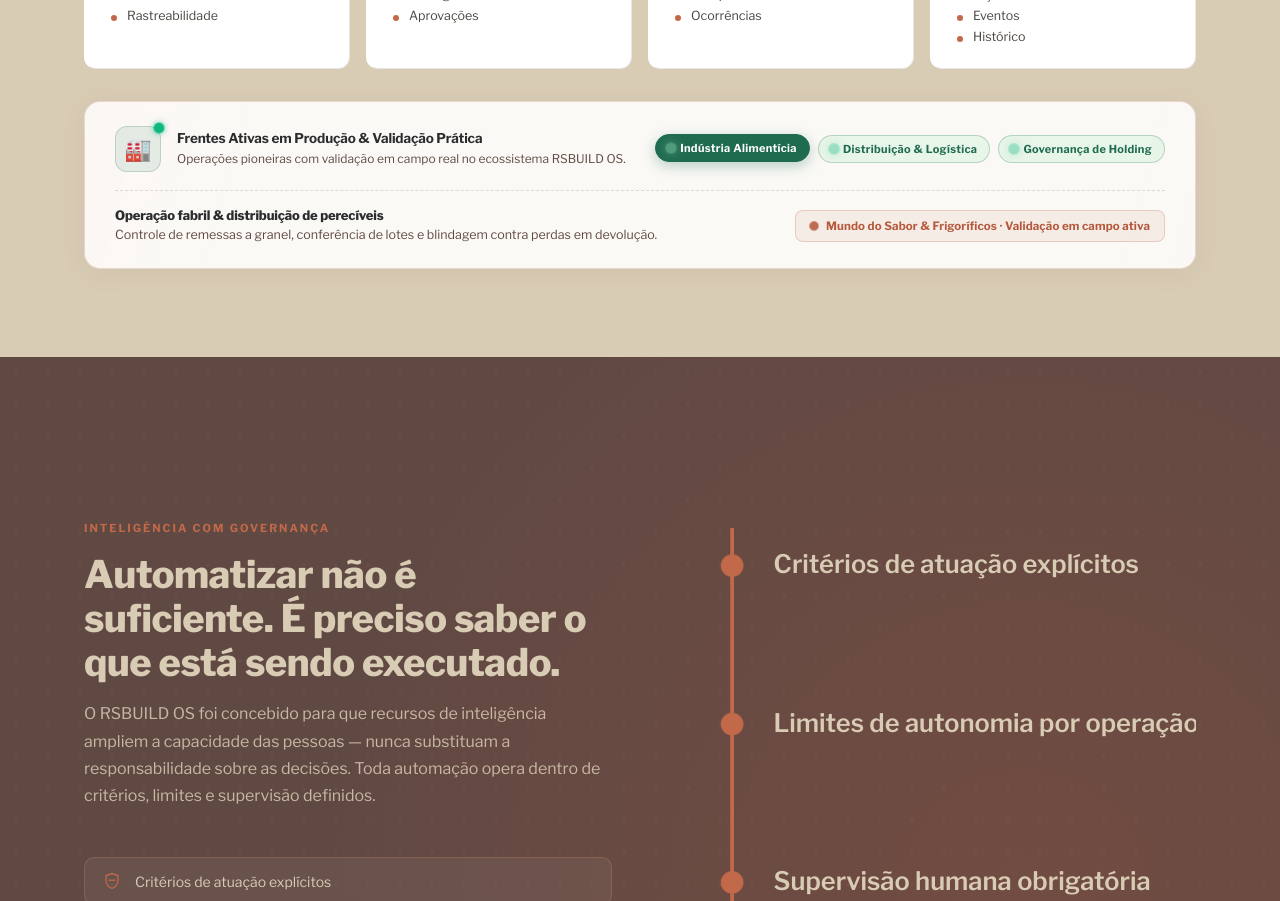
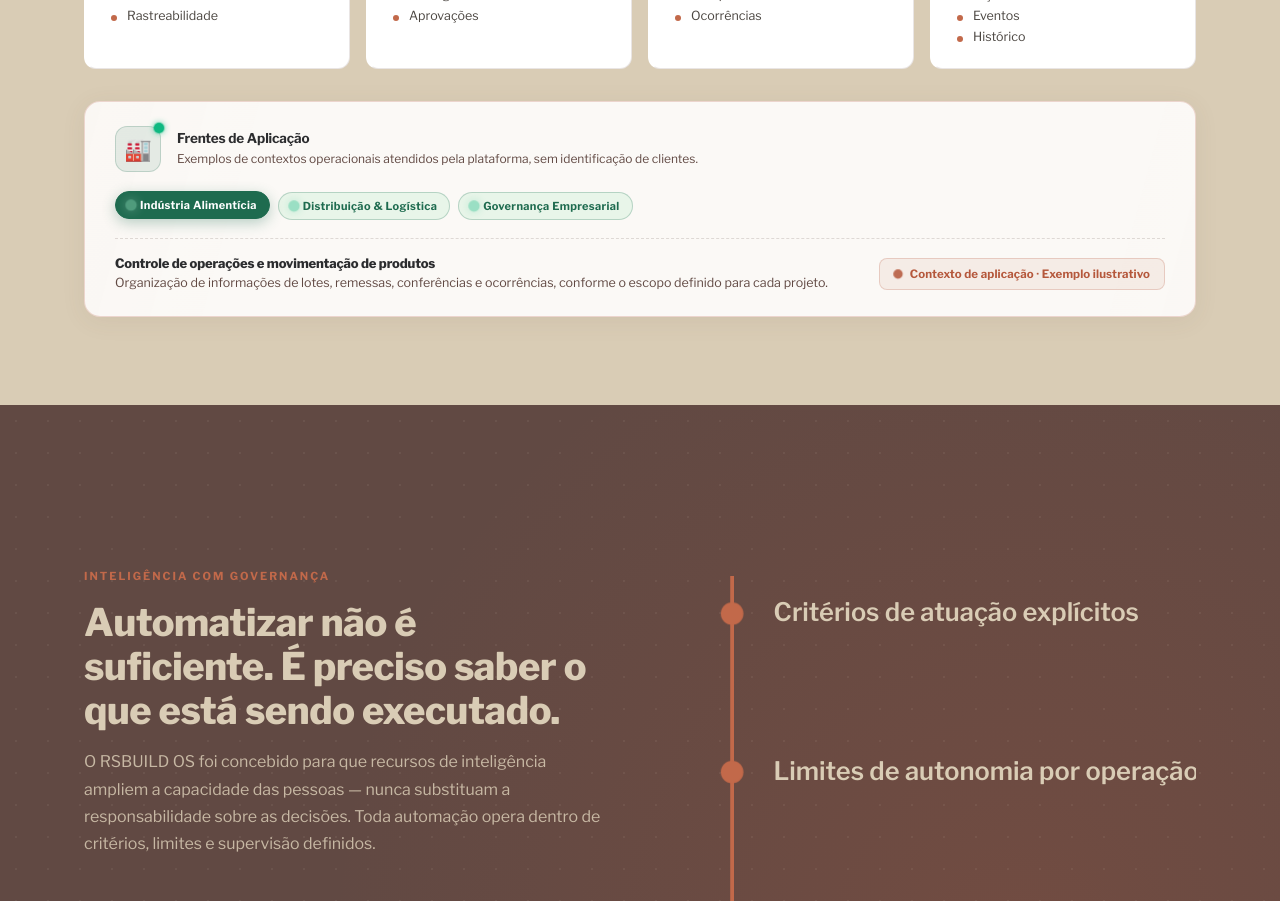
Before and after one commit to symbeon-labs/rsbuild-finance-app, a Next.js app: page /institucional in a window 1280 px wide. Shown: the part 3720-4621 px from the top of the page. Built offline with nearby package versions, Linux system fonts and the light colour scheme.

Commit message:
fix(institutional): remove client-identifying operational details

```diff
--- a/app/institucional/frentes-banner.tsx
+++ b/app/institucional/frentes-banner.tsx
@@ -16,25 +16,25 @@ const FRENTES_DATA: FrentesDetail[] = [
     id: "alimentos",
     name: "Indústria Alimentícia",
     icon: "🏭",
-    headline: "Operação fabril & distribuição de perecíveis",
-    details: "Controle de remessas a granel, conferência de lotes e blindagem contra perdas em devolução.",
-    metrics: "Mundo do Sabor & Frigoríficos · Validação em campo ativa"
+    headline: "Controle de operações e movimentação de produtos",
+    details: "Organização de informações de lotes, remessas, conferências e ocorrências, conforme o escopo definido para cada projeto.",
+    metrics: "Contexto de aplicação · Exemplo ilustrativo"
   },
   {
     id: "logistica",
     name: "Distribuição & Logística",
     icon: "🚚",
-    headline: "Canhotos digitais & comprovação de entrega",
-    details: "Rastreio pericial de NF-e, upload de canhotos com OCR e trava automática de títulos a protestar.",
-    metrics: "Hub Açaí & frotistas · Redução de 80% no prazo de auditoria"
+    headline: "Acompanhamento de expedição e comprovantes",
+    details: "Estruturação de registros de entrega, documentos associados e pendências para conferência operacional.",
+    metrics: "Contexto de aplicação · Exemplo ilustrativo"
   },
   {
     id: "holding",
-    name: "Governança de Holding",
+    name: "Governança Empresarial",
     icon: "🏛️",
-    headline: "Visão consolidada multi-CNPJ & alçadas",
-    details: "Aprovações hierárquicas (Regra Raquel), batimento de extratos com OFX e auditoria centralizada.",
-    metrics: "Gestão patrimonial integrada · Trilhas rastreáveis de ponta a ponta"
+    headline: "Organização de responsabilidades e informações",
+    details: "Visibilidade de processos, permissões, aprovações e registros, respeitando os limites de cada ambiente integrado.",
+    metrics: "Contexto de aplicação · Exemplo ilustrativo"
   }
 ];
 
@@ -53,10 +53,10 @@ export function FrentesBanner() {
           </div>
           <div>
             <strong className="inst-frentes-title">
-              Frentes Ativas em Produção &amp; Validação Prática
+              Frentes de Aplicação
             </strong>
             <span className="inst-frentes-sub">
-              Operações pioneiras com validação em campo real no ecossistema RSBUILD OS.
+              Exemplos de contextos operacionais atendidos pela plataforma, sem identificação de clientes.
             </span>
           </div>
         </div>
```
